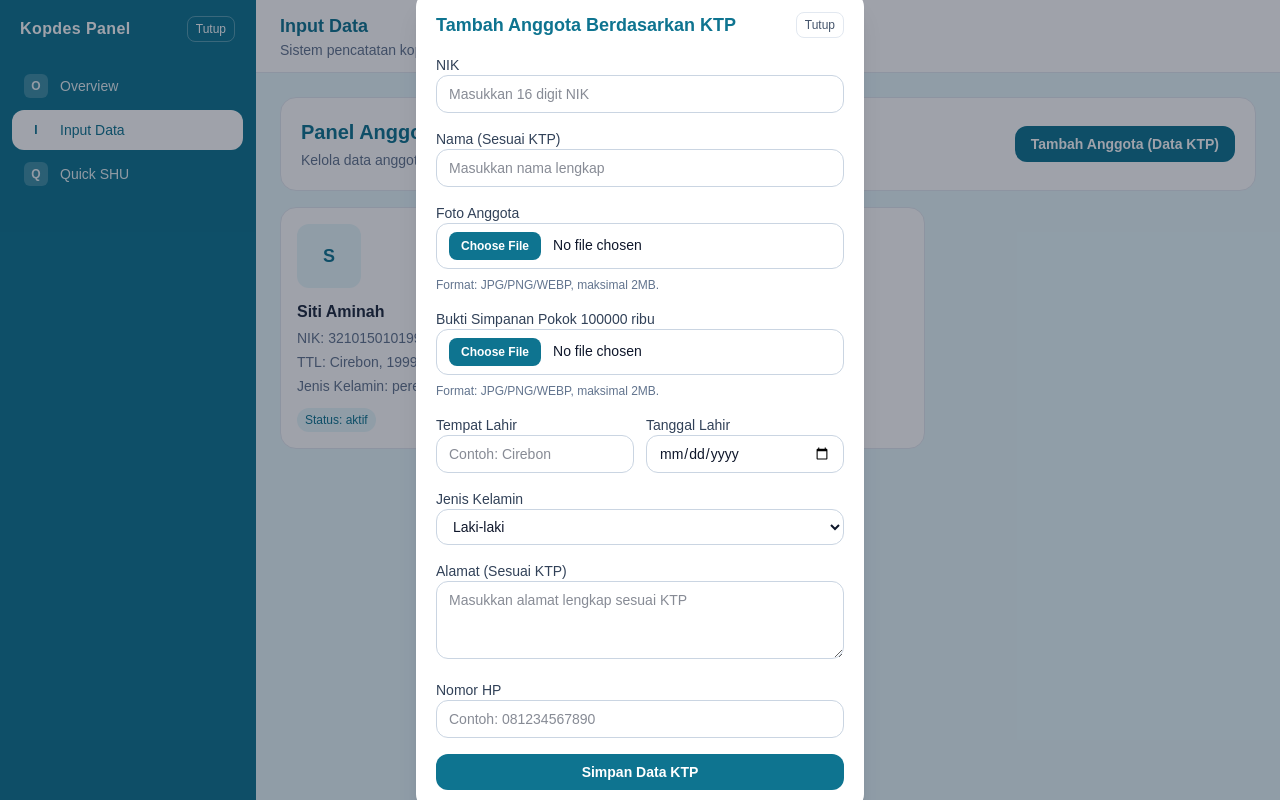
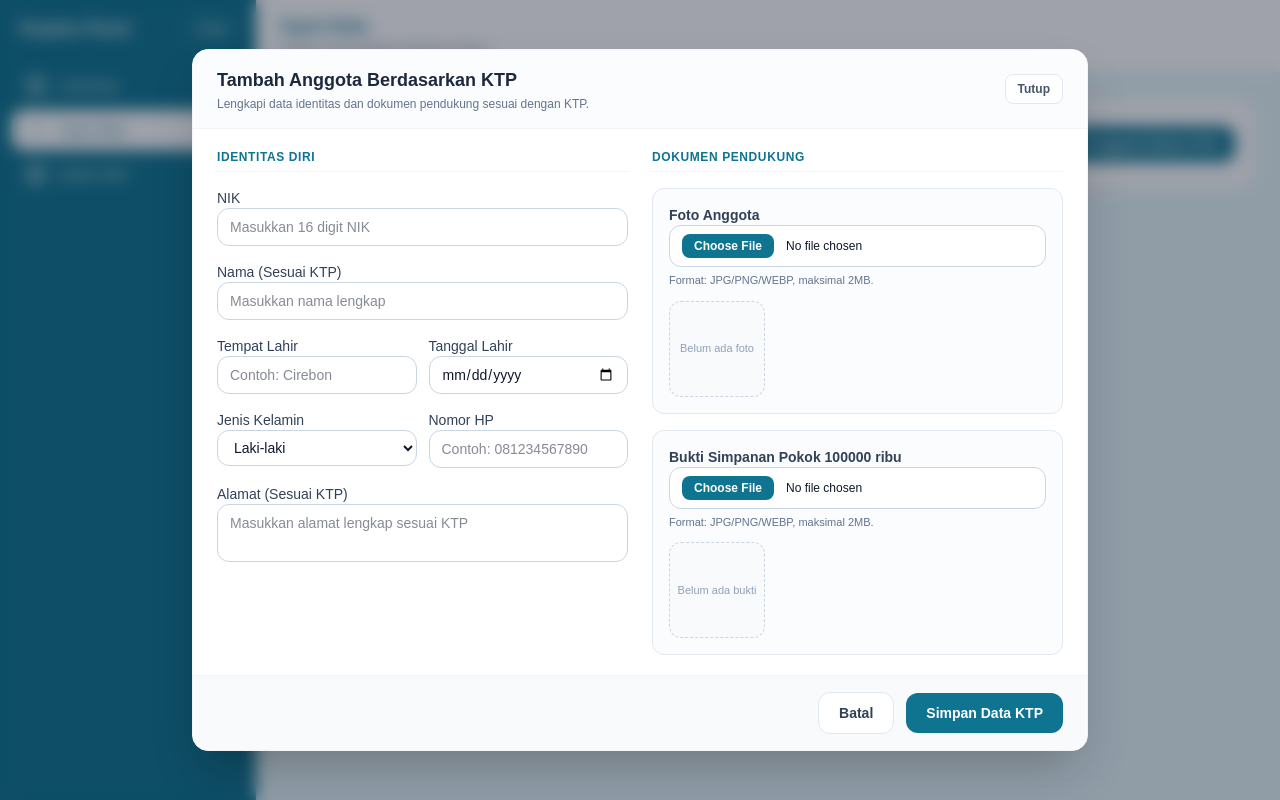
Before and after one commit to SpiNoice01/Kopdes_Kedungsana-new, a Next.js app in the folder kopdes_kedungsana/: page /admin/input-data in a window 1280 px wide. Both pictures are taken after a click on the button "Tambah Anggota (Data KTP)". Built offline with nearby package versions, Linux system fonts and the light colour scheme.

Commit message:
ui: update add member panel styling

```diff
--- a/kopdes_kedungsana/src/features/member/presentation/member-panel.tsx
+++ b/kopdes_kedungsana/src/features/member/presentation/member-panel.tsx
@@ -216,23 +216,39 @@ export function MemberPanel() {
       </div>
 
       {isAddModalOpen ? (
-        <div className="fixed inset-0 z-40 flex items-center justify-center bg-slate-900/40 px-4">
-          <div className="w-full max-w-md rounded-2xl bg-white p-5 shadow-xl">
-            <div className="flex items-center justify-between">
-              <h3 className="text-lg font-semibold text-primary">
+        <div className="fixed inset-0 z-40 flex items-center justify-center bg-slate-900/40 p-4 backdrop-blur-sm">
+          <div className="w-full max-w-4xl rounded-2xl bg-white shadow-2xl flex flex-col max-h-[90vh] overflow-hidden border border-slate-100">
+            {/* Header Modal */}
+            <div className="flex items-center justify-between px-6 py-4 border-b border-slate-100 bg-slate-50/50">
+              <div>
+                <h3 className="text-lg font-bold text-slate-800">
                   Tambah Anggota Berdasarkan KTP
                 </h3>
+                <p className="text-xs text-slate-500 mt-0.5">
+                  Lengkapi data identitas dan dokumen pendukung sesuai dengan KTP.
+                </p>
+              </div>
               <button
                 type="button"
                 onClick={closeAddModal}
-                className="rounded-lg border border-slate-200 px-2 py-1 text-xs text-slate-600"
+                className="rounded-lg border border-slate-200 bg-white px-3 py-1.5 text-xs font-semibold text-slate-600 hover:bg-slate-50 transition cursor-pointer"
               >
                 Tutup
               </button>
             </div>
 
-            <form onSubmit={handleSubmitKtp} className="mt-4 space-y-4">
-              <label className="block space-y-2 text-sm">
+            {/* Form & Modal Content */}
+            <form onSubmit={handleSubmitKtp} className="flex flex-col flex-1 overflow-hidden">
+              <div className="flex-1 overflow-y-auto px-6 py-5">
+                <div className="grid grid-cols-1 md:grid-cols-2 gap-6">
+
+                  {/* Kolom Kiri: Identitas Diri */}
+                  <div className="space-y-4">
+                    <h4 className="text-xs font-bold uppercase tracking-wider text-primary border-b border-slate-100 pb-1.5">
+                      Identitas Diri
+                    </h4>
+
+                    <label className="block space-y-1.5 text-sm">
                       <span className="font-medium text-slate-700">NIK</span>
                       <input
                         type="text"
@@ -244,14 +260,12 @@ export function MemberPanel() {
                           }))
                         }
                         placeholder="Masukkan 16 digit NIK"
-                  className="w-full rounded-xl border border-slate-300 px-3 py-2 outline-none focus:border-primary"
+                        className="w-full rounded-xl border border-slate-300 px-3 py-2 text-sm outline-none focus:border-primary transition"
                       />
                     </label>
 
-              <label className="block space-y-2 text-sm">
-                <span className="font-medium text-slate-700">
-                  Nama (Sesuai KTP)
-                </span>
+                    <label className="block space-y-1.5 text-sm">
+                      <span className="font-medium text-slate-700">Nama (Sesuai KTP)</span>
                       <input
                         type="text"
                         value={ktpForm.name}
@@ -262,61 +276,13 @@ export function MemberPanel() {
                           }))
                         }
                         placeholder="Masukkan nama lengkap"
-                  className="w-full rounded-xl border border-slate-300 px-3 py-2 outline-none focus:border-primary"
+                        className="w-full rounded-xl border border-slate-300 px-3 py-2 text-sm outline-none focus:border-primary transition"
                       />
                     </label>
 
-              <label className="block space-y-2 text-sm">
-                <span className="font-medium text-slate-700">Foto Anggota</span>
-                <input
-                  type="file"
-                  accept="image/png,image/jpeg,image/webp"
-                  onChange={handlePhotoChange}
-                  className="w-full rounded-xl border border-slate-300 px-3 py-2 text-sm outline-none file:mr-3 file:rounded-lg file:border-0 file:bg-primary file:px-3 file:py-1.5 file:text-xs file:font-semibold file:text-primary-foreground"
-                />
-                <p className="text-xs text-slate-500">
-                  Format: JPG/PNG/WEBP, maksimal 2MB.
-                </p>
-                {ktpForm.photoUrl ? (
-                  <Image
-                    src={ktpForm.photoUrl}
-                    alt="Preview foto anggota"
-                    width={96}
-                    height={96}
-                    className="h-24 w-24 rounded-xl object-cover"
-                  />
-                ) : null}
-              </label>
-
-              <label className="block space-y-2 text-sm">
-                <span className="font-medium text-slate-700">
-                  Bukti Simpanan Pokok 100000 ribu
-                </span>
-                <input
-                  type="file"
-                  accept="image/png,image/jpeg,image/webp"
-                  onChange={handlePrincipalProofChange}
-                  className="w-full rounded-xl border border-slate-300 px-3 py-2 text-sm outline-none file:mr-3 file:rounded-lg file:border-0 file:bg-primary file:px-3 file:py-1.5 file:text-xs file:font-semibold file:text-primary-foreground"
-                />
-                <p className="text-xs text-slate-500">
-                  Format: JPG/PNG/WEBP, maksimal 2MB.
-                </p>
-                {ktpForm.principalProofUrl ? (
-                  <Image
-                    src={ktpForm.principalProofUrl}
-                    alt="Preview bukti simpanan pokok"
-                    width={96}
-                    height={96}
-                    className="h-24 w-24 rounded-xl object-cover"
-                  />
-                ) : null}
-              </label>
-
-              <div className="grid gap-3 sm:grid-cols-2">
-                <label className="block space-y-2 text-sm">
-                  <span className="font-medium text-slate-700">
-                    Tempat Lahir
-                  </span>
+                    <div className="grid gap-3 grid-cols-2">
+                      <label className="block space-y-1.5 text-sm">
+                        <span className="font-medium text-slate-700">Tempat Lahir</span>
                         <input
                           type="text"
                           value={ktpForm.birthPlace}
@@ -327,14 +293,12 @@ export function MemberPanel() {
                             }))
                           }
                           placeholder="Contoh: Cirebon"
-                    className="w-full rounded-xl border border-slate-300 px-3 py-2 outline-none focus:border-primary"
+                          className="w-full rounded-xl border border-slate-300 px-3 py-2 text-sm outline-none focus:border-primary transition"
                         />
                       </label>
 
-                <label className="block space-y-2 text-sm">
-                  <span className="font-medium text-slate-700">
-                    Tanggal Lahir
-                  </span>
+                      <label className="block space-y-1.5 text-sm">
+                        <span className="font-medium text-slate-700">Tanggal Lahir</span>
                         <input
                           type="date"
                           value={ktpForm.birthDate}
@@ -344,15 +308,14 @@ export function MemberPanel() {
                               birthDate: event.target.value,
                             }))
                           }
-                    className="w-full rounded-xl border border-slate-300 px-3 py-2 outline-none focus:border-primary"
+                          className="w-full rounded-xl border border-slate-300 px-3 py-2 text-sm outline-none focus:border-primary transition"
                         />
                       </label>
                     </div>
 
-              <label className="block space-y-2 text-sm">
-                <span className="font-medium text-slate-700">
-                  Jenis Kelamin
-                </span>
+                    <div className="grid gap-3 grid-cols-2">
+                      <label className="block space-y-1.5 text-sm">
+                        <span className="font-medium text-slate-700">Jenis Kelamin</span>
                         <select
                           value={ktpForm.gender}
                           onChange={(event) =>
@@ -361,32 +324,14 @@ export function MemberPanel() {
                               gender: event.target.value as "laki-laki" | "perempuan",
                             }))
                           }
-                  className="w-full rounded-xl border border-slate-300 px-3 py-2 outline-none focus:border-primary"
+                          className="w-full rounded-xl border border-slate-300 px-3 py-2 text-sm outline-none focus:border-primary transition bg-white"
                         >
                           <option value="laki-laki">Laki-laki</option>
                           <option value="perempuan">Perempuan</option>
                         </select>
                       </label>
 
-              <label className="block space-y-2 text-sm">
-                <span className="font-medium text-slate-700">
-                  Alamat (Sesuai KTP)
-                </span>
-                <textarea
-                  value={ktpForm.address}
-                  onChange={(event) =>
-                    setKtpForm((previous) => ({
-                      ...previous,
-                      address: event.target.value,
-                    }))
-                  }
-                  rows={3}
-                  placeholder="Masukkan alamat lengkap sesuai KTP"
-                  className="w-full rounded-xl border border-slate-300 px-3 py-2 outline-none focus:border-primary"
-                />
-              </label>
-
-              <label className="block space-y-2 text-sm">
+                      <label className="block space-y-1.5 text-sm">
                         <span className="font-medium text-slate-700">Nomor HP</span>
                         <input
                           type="tel"
@@ -398,25 +343,144 @@ export function MemberPanel() {
                             }))
                           }
                           placeholder="Contoh: 081234567890"
-                  className="w-full rounded-xl border border-slate-300 px-3 py-2 outline-none focus:border-primary"
+                          className="w-full rounded-xl border border-slate-300 px-3 py-2 text-sm outline-none focus:border-primary transition"
                         />
                       </label>
+                    </div>
 
+                    <label className="block space-y-1.5 text-sm">
+                      <span className="font-medium text-slate-700">Alamat (Sesuai KTP)</span>
+                      <textarea
+                        value={ktpForm.address}
+                        onChange={(event) =>
+                          setKtpForm((previous) => ({
+                            ...previous,
+                            address: event.target.value,
+                          }))
+                        }
+                        rows={2}
+                        placeholder="Masukkan alamat lengkap sesuai KTP"
+                        className="w-full rounded-xl border border-slate-300 px-3 py-2 text-sm outline-none focus:border-primary transition resize-none"
+                      />
+                    </label>
+                  </div>
+
+                  {/* Kolom Kanan: Dokumen Pendukung */}
+                  <div className="space-y-4">
+                    <h4 className="text-xs font-bold uppercase tracking-wider text-primary border-b border-slate-100 pb-1.5">
+                      Dokumen Pendukung
+                    </h4>
+
+                    <div className="rounded-xl border border-slate-200 bg-slate-50/50 p-4 space-y-3">
+                      <label className="block space-y-1.5 text-sm">
+                        <span className="font-semibold text-slate-700">Foto Anggota</span>
+                        <input
+                          type="file"
+                          accept="image/png,image/jpeg,image/webp"
+                          onChange={handlePhotoChange}
+                          className="w-full rounded-xl border border-slate-300 bg-white px-3 py-2 text-xs outline-none file:mr-3 file:rounded-lg file:border-0 file:bg-primary file:px-3 file:py-1 file:text-xs file:font-semibold file:text-primary-foreground cursor-pointer"
+                        />
+                        <p className="text-[11px] text-slate-500">
+                          Format: JPG/PNG/WEBP, maksimal 2MB.
+                        </p>
+                      </label>
+
+                      {ktpForm.photoUrl ? (
+                        <div className="relative inline-block mt-1">
+                          <Image
+                            src={ktpForm.photoUrl}
+                            alt="Preview foto anggota"
+                            width={112}
+                            height={112}
+                            className="h-24 w-24 rounded-xl object-cover border border-slate-200 shadow-sm"
+                          />
+                          <button
+                            type="button"
+                            onClick={() => setKtpForm((prev) => ({ ...prev, photoUrl: null }))}
+                            className="absolute -top-1.5 -right-1.5 bg-red-500 text-white rounded-full p-1 text-[10px] hover:bg-red-600 shadow-sm leading-none w-5 h-5 flex items-center justify-center cursor-pointer"
+                          >
+                            ✕
+                          </button>
+                        </div>
+                      ) : (
+                        <div className="flex h-24 w-24 items-center justify-center rounded-xl border border-dashed border-slate-300 bg-slate-50 text-[11px] text-slate-400">
+                          Belum ada foto
+                        </div>
+                      )}
+                    </div>
+
+                    <div className="rounded-xl border border-slate-200 bg-slate-50/50 p-4 space-y-3">
+                      <label className="block space-y-1.5 text-sm">
+                        <span className="font-semibold text-slate-700">
+                          Bukti Simpanan Pokok 100000 ribu
+                        </span>
+                        <input
+                          type="file"
+                          accept="image/png,image/jpeg,image/webp"
+                          onChange={handlePrincipalProofChange}
+                          className="w-full rounded-xl border border-slate-300 bg-white px-3 py-2 text-xs outline-none file:mr-3 file:rounded-lg file:border-0 file:bg-primary file:px-3 file:py-1 file:text-xs file:font-semibold file:text-primary-foreground cursor-pointer"
+                        />
+                        <p className="text-[11px] text-slate-500">
+                          Format: JPG/PNG/WEBP, maksimal 2MB.
+                        </p>
+                      </label>
+
+                      {ktpForm.principalProofUrl ? (
+                        <div className="relative inline-block mt-1">
+                          <Image
+                            src={ktpForm.principalProofUrl}
+                            alt="Preview bukti simpanan pokok"
+                            width={112}
+                            height={112}
+                            className="h-24 w-24 rounded-xl object-cover border border-slate-200 shadow-sm"
+                          />
+                          <button
+                            type="button"
+                            onClick={() => setKtpForm((prev) => ({ ...prev, principalProofUrl: null }))}
+                            className="absolute -top-1.5 -right-1.5 bg-red-500 text-white rounded-full p-1 text-[10px] hover:bg-red-600 shadow-sm leading-none w-5 h-5 flex items-center justify-center cursor-pointer"
+                          >
+                            ✕
+                          </button>
+                        </div>
+                      ) : (
+                        <div className="flex h-24 w-24 items-center justify-center rounded-xl border border-dashed border-slate-300 bg-slate-50 text-[11px] text-slate-400">
+                          Belum ada bukti
+                        </div>
+                      )}
+                    </div>
+                  </div>
+
+                </div>
+              </div>
+
+              {/* Footer Modal */}
+              <div className="border-t border-slate-100 px-6 py-4 bg-slate-50 flex flex-col sm:flex-row sm:items-center sm:justify-between gap-3">
+                <div className="flex-1">
                   {feedbackState.message ? (
                     <p
-                  className={`text-sm ${feedbackState.isError ? "text-red-600" : "text-primary"}`}
+                      className={`text-sm font-semibold ${feedbackState.isError ? "text-red-600" : "text-emerald-600"}`}
                     >
                       {feedbackState.message}
                     </p>
                   ) : null}
-
+                </div>
+                <div className="flex items-center justify-end gap-3 w-full sm:w-auto">
+                  <button
+                    type="button"
+                    onClick={closeAddModal}
+                    className="w-full sm:w-auto rounded-xl border border-slate-200 bg-white px-5 py-2.5 text-sm font-semibold text-slate-700 hover:bg-slate-50 transition cursor-pointer"
+                  >
+                    Batal
+                  </button>
                   <button
                     type="submit"
                     disabled={isLoading}
-                className="w-full rounded-xl bg-primary px-4 py-2 text-sm font-semibold text-primary-foreground disabled:opacity-60"
+                    className="w-full sm:w-auto rounded-xl bg-primary px-5 py-2.5 text-sm font-semibold text-primary-foreground hover:opacity-90 disabled:opacity-60 transition cursor-pointer"
                   >
                     {isLoading ? "Menyimpan..." : "Simpan Data KTP"}
                   </button>
+                </div>
+              </div>
             </form>
           </div>
         </div>
```
Lines whose indentation alone changed are shown as unchanged.
